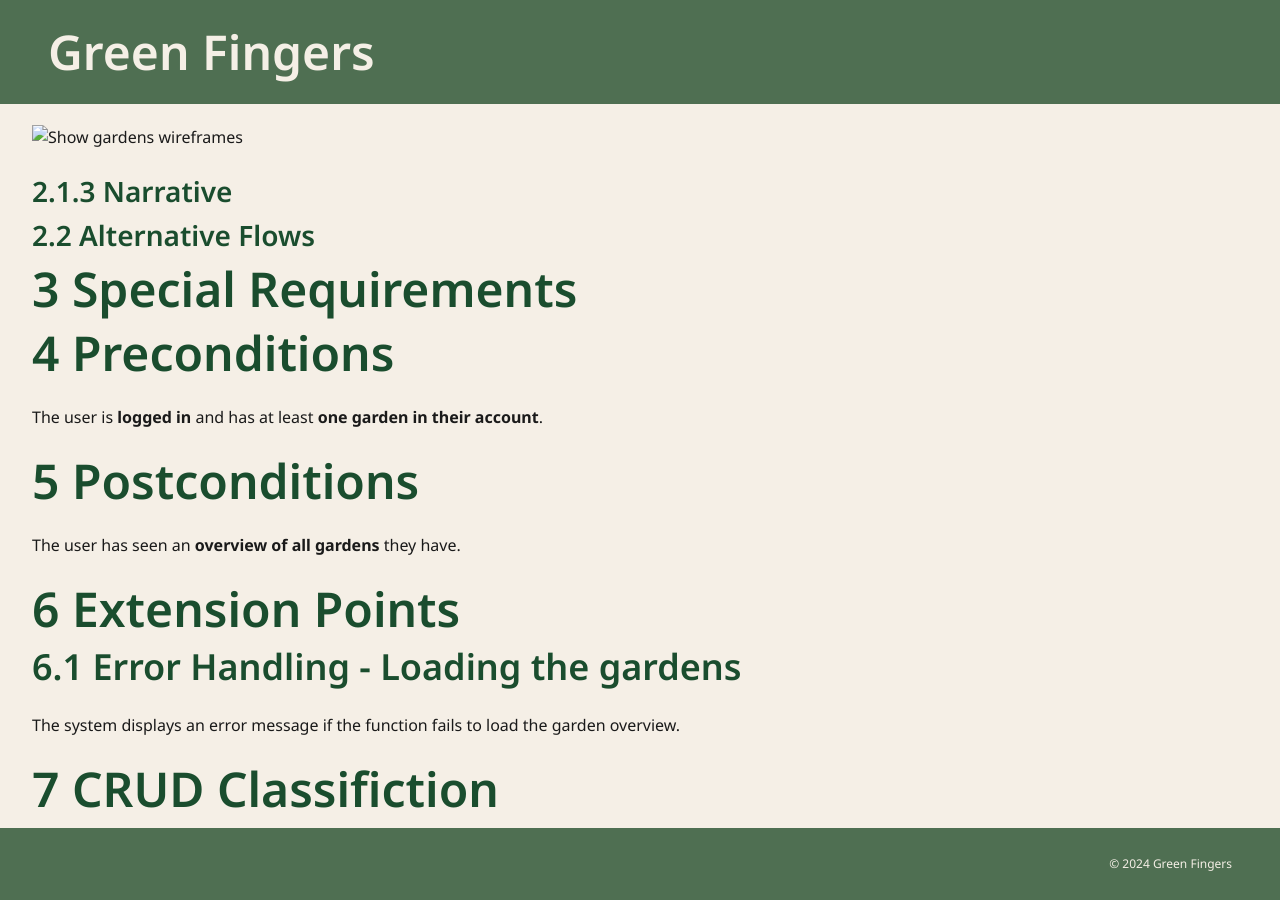
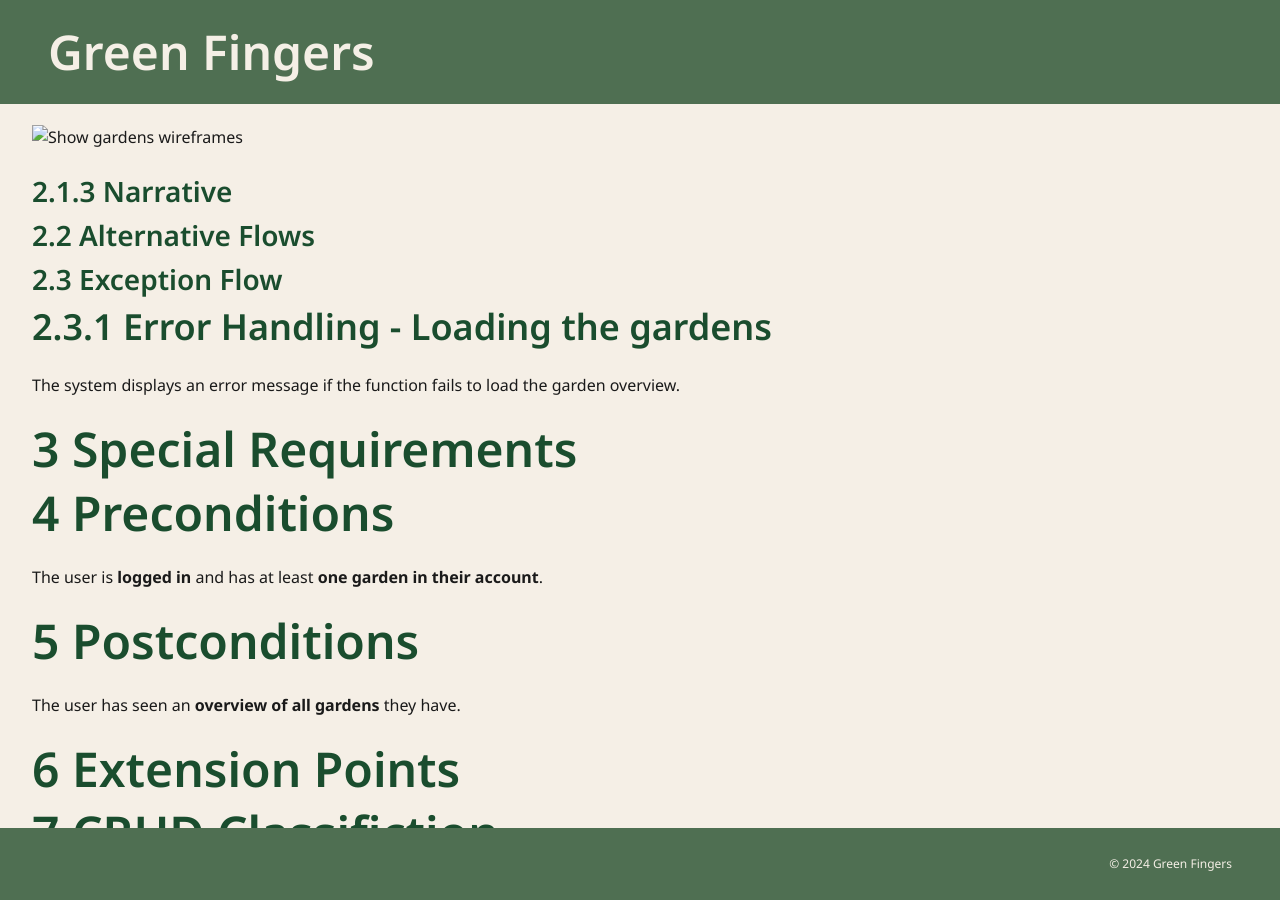
Before and after one commit to Green-Fingers-App/gardeningApp, a Jekyll site: the page built from docs/usecases/showGardens.md, in a window 1280 px wide and 900 px high, scrolled down 1292 px. Built offline with Jekyll 4.4.1, drawn with Linux system fonts in a browser that asks for light colours; our own code applies the rules of GitHub Pages for plain Markdown files; some of the changed lines change nothing that is shown.

Commit message:
Update showGardens.md

```diff
--- a/docs/usecases/showGardens.md
+++ b/docs/usecases/showGardens.md
@@ -36,6 +36,11 @@ To see an **overview of all gardens**, the user navigate to the garden overview
 
 ### 2.2 Alternative Flows
 
+### 2.3 Exception Flow
+
+## 2.3.1 Error Handling - Loading the gardens
+The system displays an error message if the function fails to load the garden overview.
+
 # 3 Special Requirements
 
 # 4 Preconditions
@@ -48,9 +53,6 @@ The user has seen an **overview of all gardens** they have.
 
 # 6 Extension Points
 
-## 6.1 Error Handling - Loading the gardens
-The system displays an error message if the function fails to load the garden overview.
-
 # 7 CRUD Classifiction
 
 The **Show Gardens** use case is a **Read** operation. The user reads information about their gardens.
```
